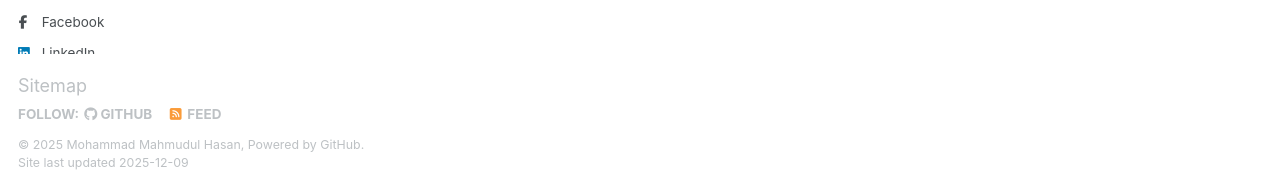
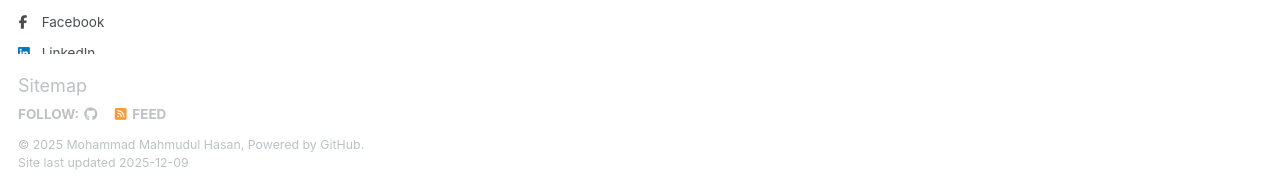
Before and after one commit to dearmahmud/dearmahmud.github.io, a Jekyll site: the page built from _pages/about.md, in a window 1280 px wide and 900 px high, scrolled down 4307 px. Shown: the part 709-897 px from the top of the window. Built offline with Jekyll 4.4.1, drawn with Linux system fonts in a browser that asks for light colours; some web fonts are replaced.

Commit message:
Remove text from GitHub and Bitbucket links

```diff
--- a/_includes/footer.html
+++ b/_includes/footer.html
@@ -7,10 +7,10 @@
       <li><strong>{{ site.data.ui-text[site.locale].follow_label }}</strong></li>
     {% endif %}
     {% if site.author.github %}
-      <li><a href="http://github.com/{{ site.author.github }}"><i class="fab fa-github" aria-hidden="true"></i> GitHub</a></li>
+      <li><a href="http://github.com/{{ site.author.github }}"><i class="fab fa-github" aria-hidden="true"></i> </a></li>
     {% endif %}
     {% if site.author.bitbucket %}
-      <li><a href="http://bitbucket.org/{{ site.author.bitbucket }}"><i class="fab fa-bitbucket" aria-hidden="true"></i> Bitbucket</a></li>
+      <li><a href="http://bitbucket.org/{{ site.author.bitbucket }}"><i class="fab fa-bitbucket" aria-hidden="true"></i> </a></li>
     {% endif %}
     {% if site.atom_feed.hide != true %}
     <li><a href="{% if site.atom_feed.path %}{{ site.atom_feed.path }}{% else %}{{ base_path }}/feed.xml{% endif %}"><i class="fa fa-fw fa-rss-square" aria-hidden="true"></i> {{ site.data.ui-text[site.locale].feed_label | default: "Feed" }}</a></li>
```
